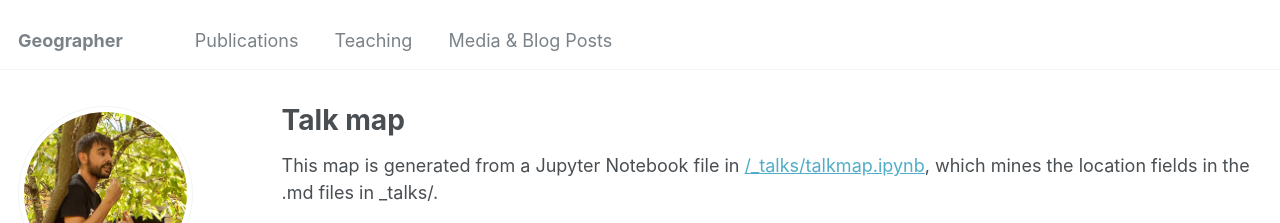
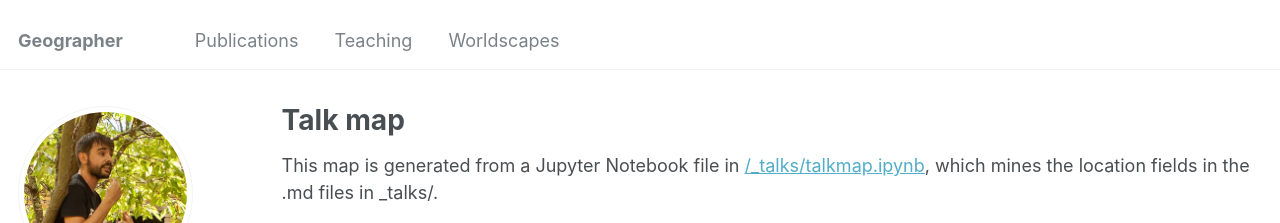
Before and after one commit to diegocidras/diegocidras.github.io, a Jekyll site: the page built from _pages/talkmap.html, in a window 1280 px wide. Shown: the top 223 px of the page. Built offline with Jekyll 4.4.1, drawn with Linux system fonts in a browser that asks for light colours; nearby versions of some CDN libraries; some web fonts are replaced.

Commit message:
Update navigation.yml

```diff
--- a/_data/navigation.yml
+++ b/_data/navigation.yml
@@ -17,7 +17,7 @@ main:
  # - title: "Portfolio"
    # url: /portfolio/
 
-  - title: "Media & Blog Posts"
+  - title: "Worldscapes"
     url: /year-archive/
 
  # - title: "CV"
```
